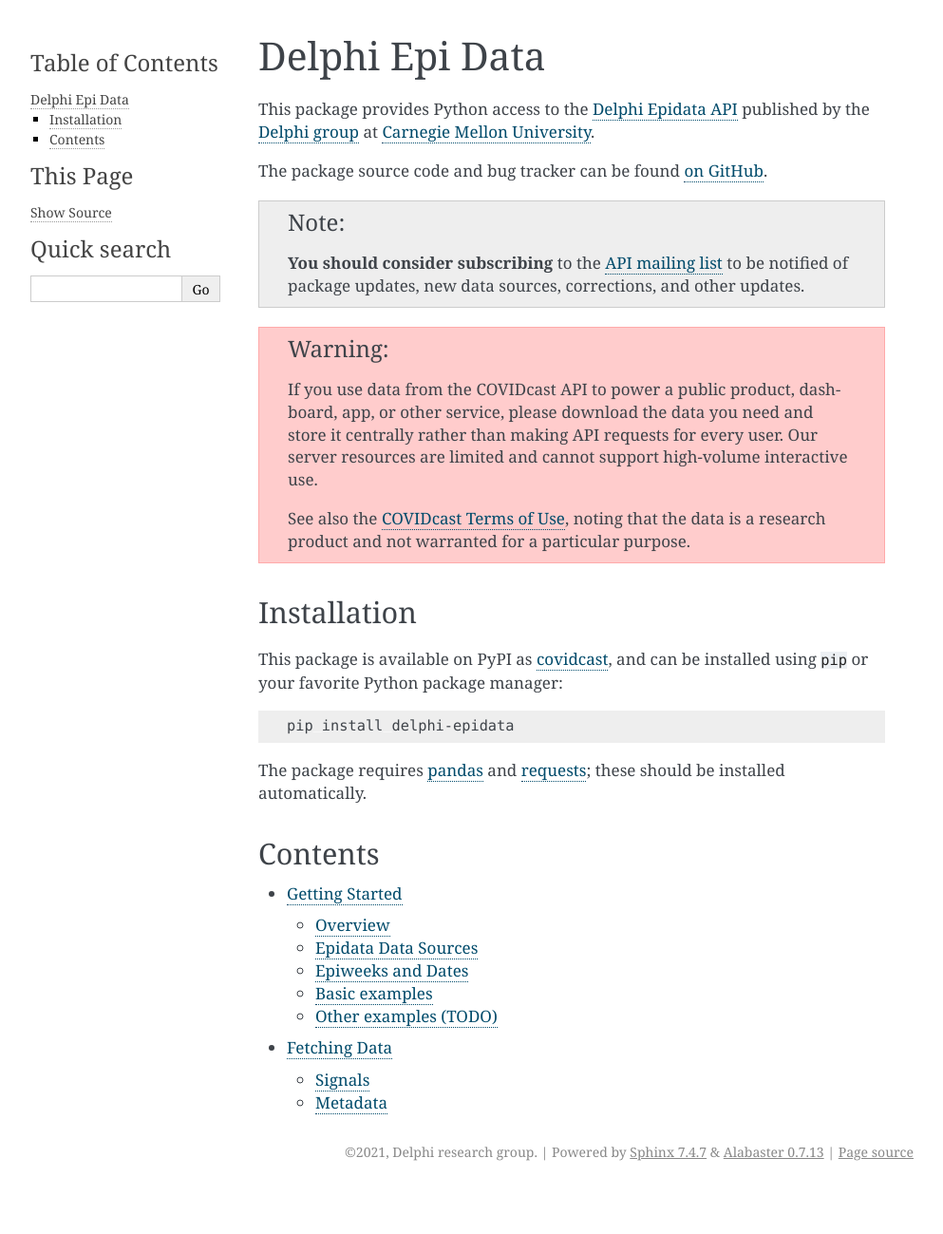
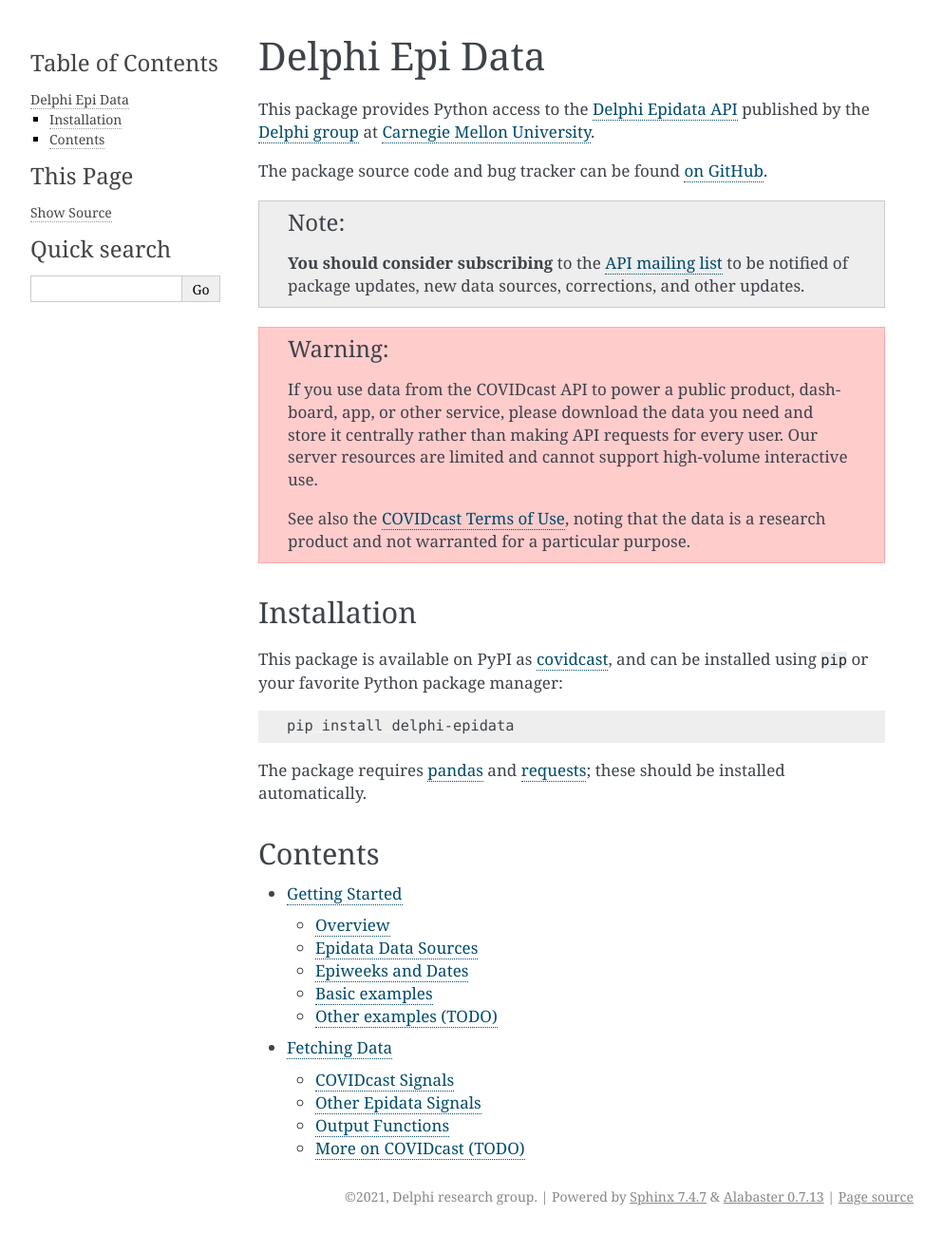
Before and after one commit to lee14257/delphi-epidata-py, a Sphinx documentation site: the page built from docs/index.rst, in a window 1280 px wide. Shown: the whole page at 95% size, without its empty margins (148-1141 px from the left). Built offline with Sphinx 7.4.7, drawn with Linux system fonts in a browser that asks for light colours; before the commit the page ends 1252 px from its top, so only the background shows below that; some of the changed lines change nothing that is shown.

Commit message:
Update docs: Added fetching data guide, function descriptions, data output guide

```diff
--- a/docs/signals_covid.rst
+++ b/docs/signals_covid.rst
@@ -1,25 +1,106 @@
 Fetching Data
 =============
+>>> from delphi_epidata.request import Epidata
 
-Signals
--------
+This package provides various functions that can be called on the ``Epidata`` object to obtain any :ref:`Epidata endpoint <epidata-endpoints>` signals of interest.
 
-This package provides a key function to obtain any signal of interest as a
-Pandas data frame. Detailed examples are provided in the :ref:`usage examples
-<getting-started>`.
+The functions below will return an ``EpiDataCall`` object, which contains the appropriate URL
+and parameters required to make an API request. The signal of interest can then be obtained in 5 different :ref:`output formats <output-data>`.
+
+Detailed examples are provided in the :ref:`usage examples <getting-started>`.
+
+COVIDcast Signals
+-----------------
+
+.. autofunction:: delphi_epidata.request.Epidata.covidcast
+|
+.. autofunction:: delphi_epidata.request.Epidata.covidcast_meta
+|
+.. autofunction:: delphi_epidata.request.Epidata.covid_hosp_facility
+|
+.. autofunction:: delphi_epidata.request.Epidata.covid_hosp_facility_lookup
+|
+.. autofunction:: delphi_epidata.request.Epidata.covid_hosp_state_timeseries
+|
+Other Epidata Signals
+-----------------
+.. autofunction:: delphi_epidata.request.Epidata.pvt_afhsb
+|
+.. autofunction:: delphi_epidata.request.Epidata.pvt_meta_afhsb
+|
+.. autofunction:: delphi_epidata.request.Epidata.cdc
+|
+.. autofunction:: delphi_epidata.request.Epidata.delphi
+|
+.. autofunction:: delphi_epidata.request.Epidata.ecdc_ili
+|
+.. autofunction:: delphi_epidata.request.Epidata.flusurv
+|
+.. autofunction:: delphi_epidata.request.Epidata.fluview
+|
+.. autofunction:: delphi_epidata.request.Epidata.fluview_meta
+|
+.. autofunction:: delphi_epidata.request.Epidata.fluview_clinical
+|
+.. autofunction:: delphi_epidata.request.Epidata.gft
+|
+.. autofunction:: delphi_epidata.request.Epidata.ght
+|
+.. autofunction:: delphi_epidata.request.Epidata.kcdc_ili
+|
+.. autofunction:: delphi_epidata.request.Epidata.meta
+|
+.. autofunction:: delphi_epidata.request.Epidata.nidss_flu
+|
+.. autofunction:: delphi_epidata.request.Epidata.nowcast
+|
+.. autofunction:: delphi_epidata.request.Epidata.pvt_quidel
+|
+.. autofunction:: delphi_epidata.request.Epidata.pvt_sensors
+|
+.. autofunction:: delphi_epidata.request.Epidata.pvt_twitter
+|
+.. autofunction:: delphi_epidata.request.Epidata.wiki
+|
+.. autofunction:: delphi_epidata.request.Epidata.dengue_nowcast
+|
+.. autofunction:: delphi_epidata.request.Epidata.pvt_dengue_sensors
+|
+.. autofunction:: delphi_epidata.request.Epidata.nidss_dengue
+|
+.. autofunction:: delphi_epidata.request.Epidata.paho_dengue
+|
+.. autofunction:: delphi_epidata.request.Epidata.pvt_meta_norostat
+|
+.. autofunction:: delphi_epidata.request.Epidata.pvt_norostat
 
 
+.. _output-data:
 
-Sometimes you would like to work with multiple signals -- for example, to obtain
-several signals at every location, as part of building models of features at
-each location. For convenience, the package provides a function to produce a
-single data frame containing multiple signals at each location.
+Output Functions
+--------
+
+The following functions can be called on an ``EpiDataCall`` object to make an API request and parse the signal in
+5 different formats:
+    - Classic
+    - JSON
+    - Pandas DataFrame
+    - CSV
+    - Iterator
+|
+.. autofunction:: delphi_epidata.request.EpiDataCall.classic
+|
+.. autofunction:: delphi_epidata.request.EpiDataCall.json
+|
+.. autofunction:: delphi_epidata.request.EpiDataCall.df
+|
+.. autofunction:: delphi_epidata.request.EpiDataCall.csv
+|
+.. autofunction:: delphi_epidata.request.EpiDataCall.iter
 
 
-
-
-Metadata
---------
+More on COVIDcast (TODO)
+------------------------
 
 Many data sources and signals are available, so one can also obtain a data frame
 of all signals and their associated metadata:
```
